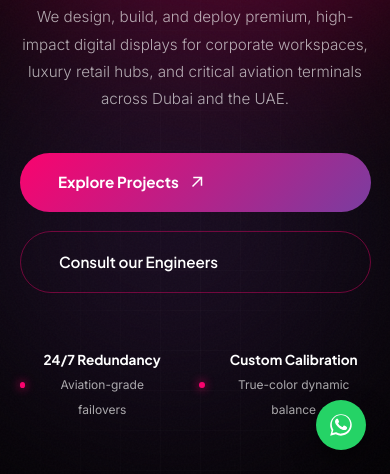
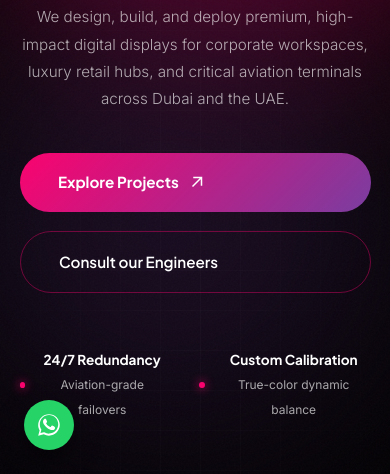
Before and after one commit to alenthomass/dw, a plain HTML site: page index.html in a window 390 px wide. Shown: the part 370-844 px from the top of the page. Drawn offline with Linux system fonts and the light colour scheme; no server answers.

Commit message:
Move floating WhatsApp button to bottom-left with fixed position

```diff
--- a/index.css
+++ b/index.css
@@ -1054,12 +1054,11 @@
 .floating-widgets {
   position: fixed !important;
   bottom: 2rem;
-  right: 2rem;
-  left: auto !important;
-  display: flex;
-  flex-direction: column-reverse;
-  align-items: center;
-  gap: 0.75rem;
+  left: 2rem !important;
+  right: 2rem !important;
+  display: flex;
+  justify-content: space-between;
+  align-items: center;
   pointer-events: none;
   z-index: 99999 !important;
 }
@@ -1087,7 +1086,8 @@
 @media (max-width: 768px) {
   .floating-widgets {
     bottom: 1.5rem;
-    right: 1.5rem;
+    left: 1.5rem !important;
+    right: 1.5rem !important;
   }
   .float-whatsapp {
     width: 50px;
--- a/index.html
+++ b/index.html
@@ -6,7 +6,7 @@
   <meta name="description" content="Display World — Visionary digital signage company in the Middle East. Next-gen LCD Video Walls, Fine Pitch LED screens, and Interactive Kiosks.">
   <title>Display World | Let's Do It.</title>
   <link rel="icon" href="https://displayworldme.com/wp-content/uploads/2023/06/DW-FAV-ICON-150x150.png" sizes="32x32">
-  <link rel="stylesheet" href="index.css?v=4">
+  <link rel="stylesheet" href="index.css?v=5">
   <!-- Firebase Compat CDNs -->
   <script src="https://www.gstatic.com/firebasejs/10.8.0/firebase-app-compat.js"></script>
   <script src="https://www.gstatic.com/firebasejs/10.8.0/firebase-firestore-compat.js"></script>
@@ -479,6 +479,6 @@
     }
     renderHomePortfolio();
   </script>
-  <script src="index.js?v=4"></script>
+  <script src="index.js?v=5"></script>
 </body>
 </html>
```
Also changed, not shown: about.html (+2 -2 lines), contact.html (+2 -2 lines), explore.html (+2 -2 lines), help-center.html (+2 -2 lines), innovation.html (+2 -2 lines), insight-detail.html (+2 -2 lines), insights.html (+2 -2 lines), portfolio.html (+2 -2 lines), products.html (+1 -1 lines), project-detail.html (+2 -2 lines), services.html (+1 -1 lines), solutions.html (+2 -2 lines).
